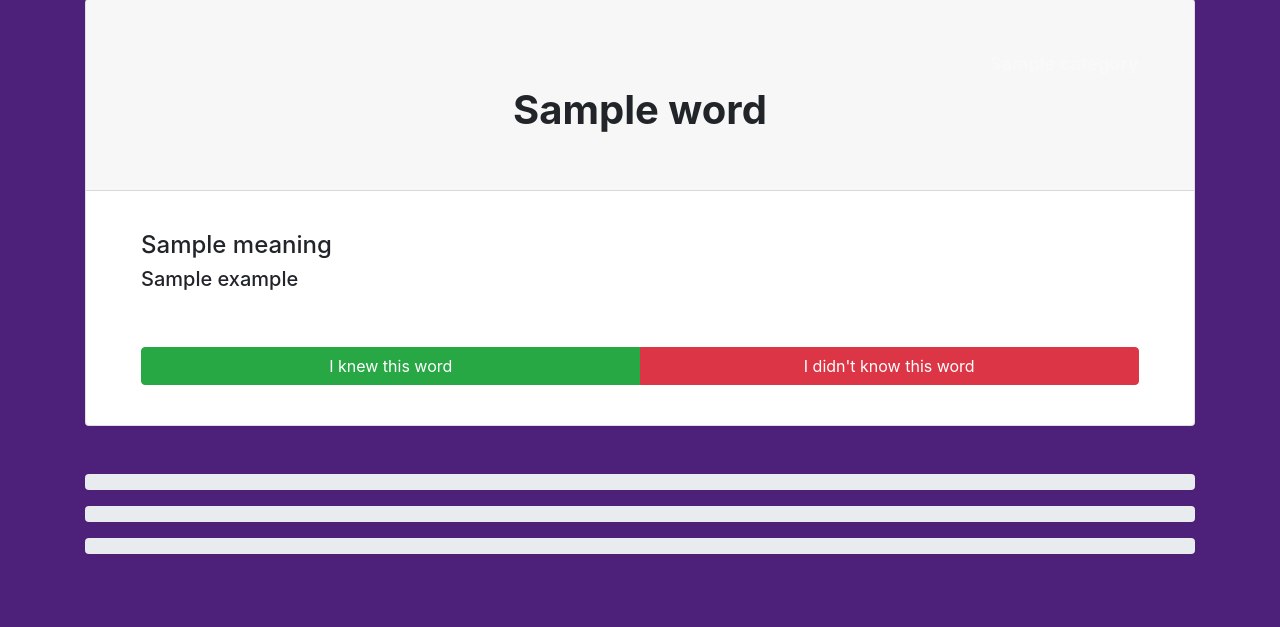
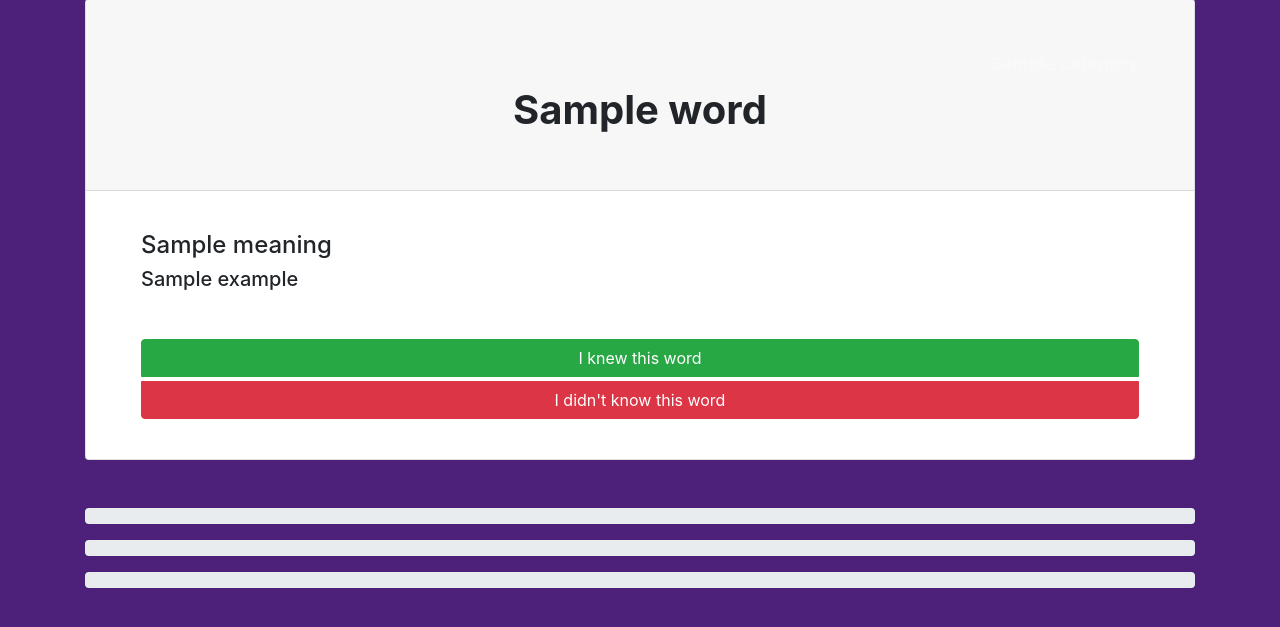
Before and after one commit to rojagtap/flashcards, a Flask app: template templates/cards.html in a window 1280 px wide, after a click that opens the changed part. Shown: the part 49-676 px from the top of the page. Run offline with Flask 2, Linux system fonts and the light colour scheme; the template is opened without the code that fills it: most values are stand-ins (such as "Sample title", 1, 10 or a date in 2020); some libraries are stand-ins or nearby versions.

Commit message:
Buttons vertical

```diff
--- a/templates/cards.html
+++ b/templates/cards.html
@@ -26,12 +26,12 @@
                             <h5>{{ example }}</h5>
                             {% endif %}
                             {% endautoescape %}
-                            <form method="post" class="form form-horizontal">
-                                <div class="btn-group d-flex">
-                                    <button class="btn btn-success w-100 mt-5" type="submit" name="knew_it"
+                            <form method="post" class="form form-horizontal mt-5">
+                                <div class="btn-group-vertical d-flex">
+                                    <button class="btn btn-success" type="submit" name="knew_it"
                                         value="{{ idx }}">I knew
                                         this word</button>
-                                    <button class="btn btn-danger w-100 mt-5" type="submit" name="no_clue"
+                                    <button class="btn btn-danger mt-1" type="submit" name="no_clue"
                                         value="{{ idx }}">I
                                         didn't know this word</button>
                                 </div>
```
